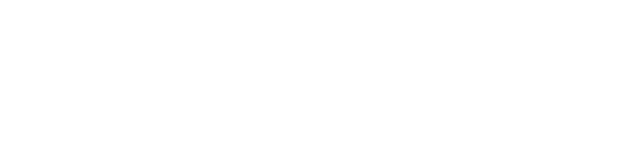
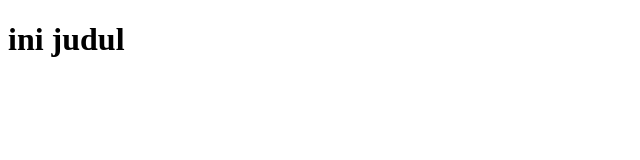
Before and after one commit to andiseo/Technical, a plain HTML site: page index.html in a window 1280 px wide. Shown: the whole page, without its empty margins (0-640 px from the left). Drawn offline with Linux system fonts and the light colour scheme.

```diff
--- a/index.html
+++ b/index.html
@@ -3,7 +3,9 @@
   <head>
     <meta charset="UTF-8" />
     <meta name="viewport" content="width=device-width, initial-scale=1.0" />
-    <title>Document</title>
+    <title>Belajar git</title>
   </head>
-  <body></body>
+  <body>
+    <h1>ini judul</h1>
+  </body>
 </html>
```
